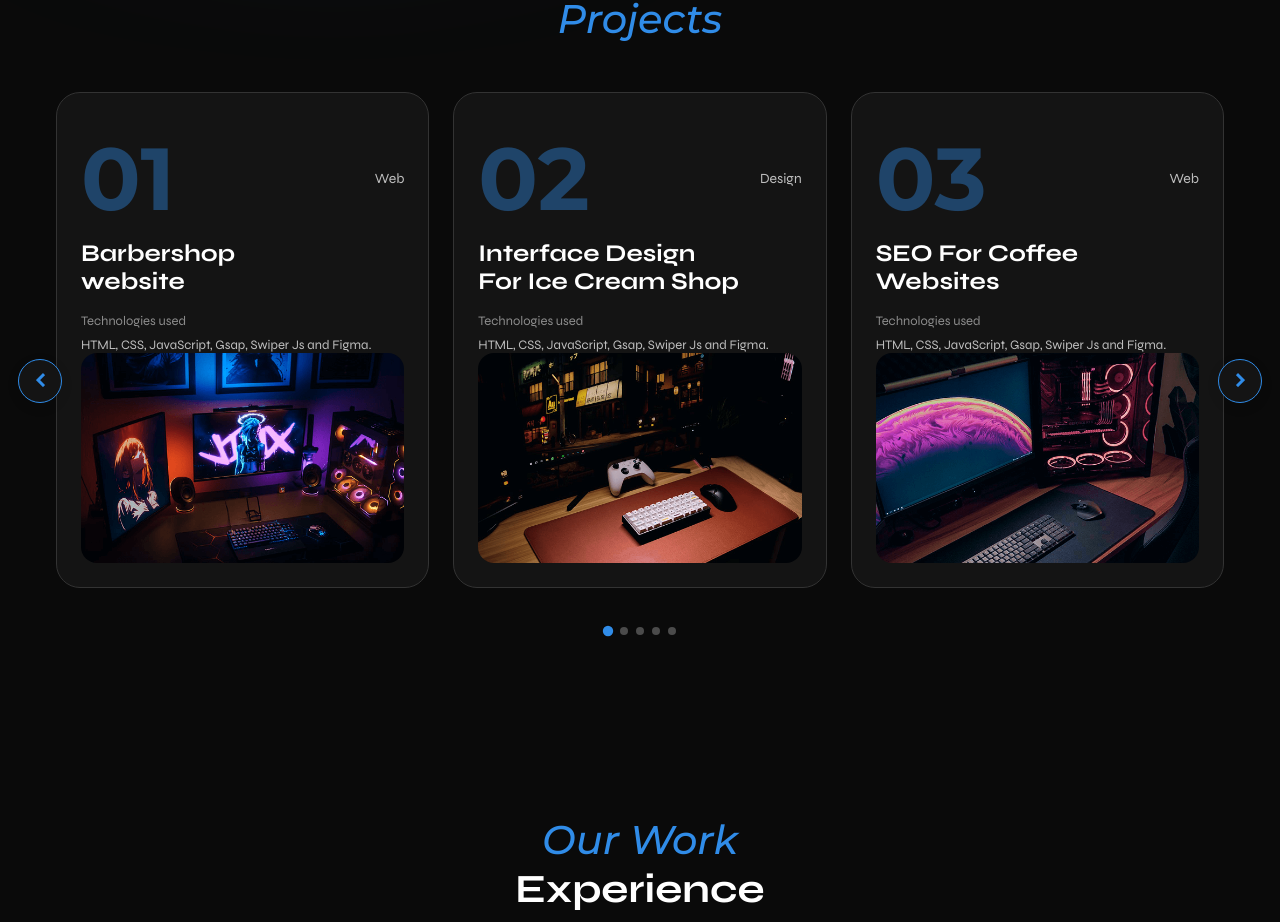
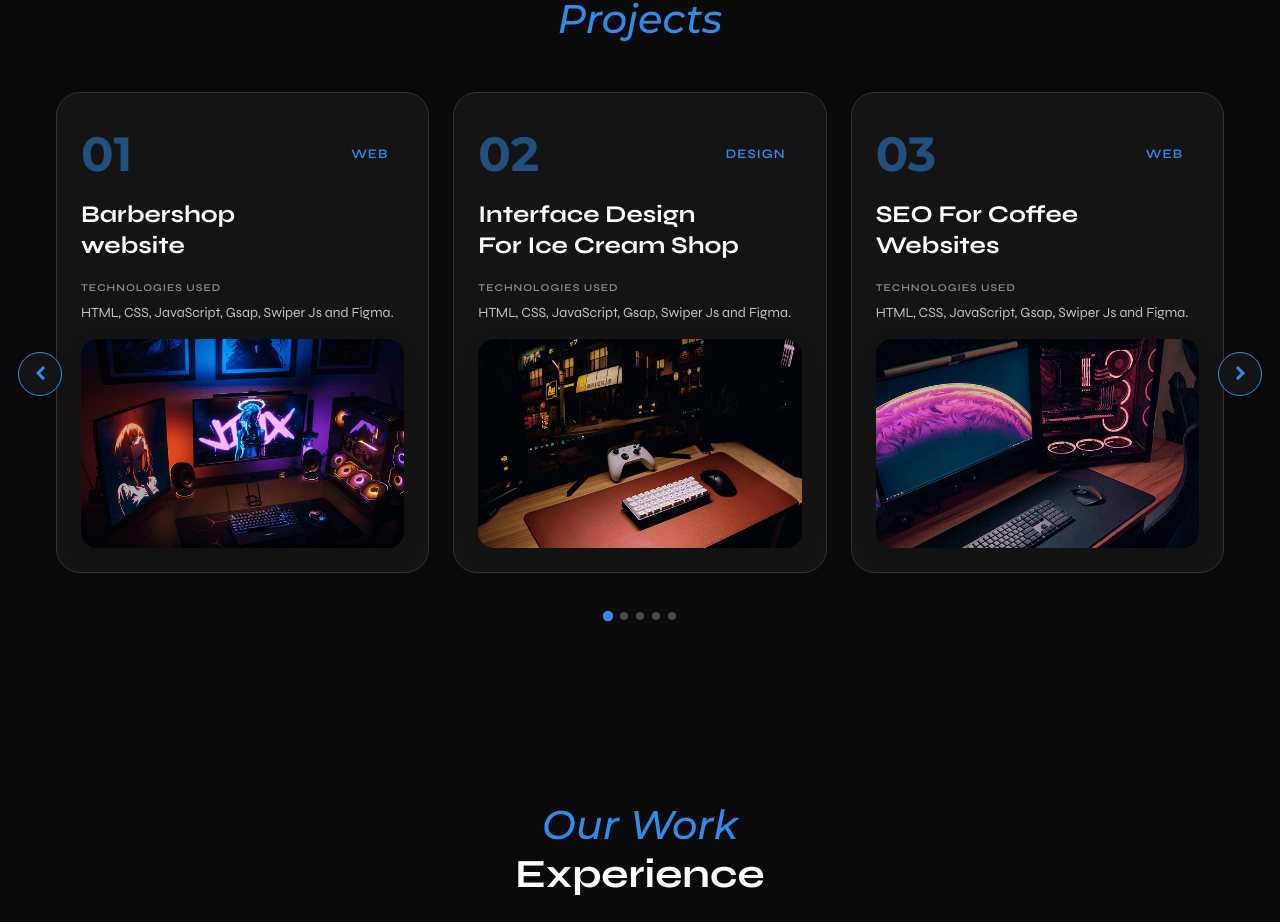
Before and after one commit to binhphanbp/portfolio-digital-marketing, a Next.js app: page / in a window 1280 px wide. Shown: the part 1519-2441 px from the top of the page. Built offline with nearby package versions, Linux system fonts and the light colour scheme.

Commit message:
fix: project cards

```diff
--- a/app/globals.css
+++ b/app/globals.css
@@ -576,28 +576,37 @@ button {
 }
 
 .projects__number {
-  font-size: var(--biggest-font-size);
+  font-size: var(--bigger-font-size);
   font-family: var(--second-font);
   font-weight: var(--font-bold);
   color: var(--first-color);
-  opacity: 0.4;
+  opacity: 0.5;
 }
 
 .projects__title {
-  font-size: var(--small-font-size);
-  color: var(--text-color);
-  font-weight: var(--font-regular);
+  font-size: var(--smaller-font-size);
+  color: var(--first-color);
+  font-weight: var(--font-semi-bold);
+  background-color: hsla(var(--first-color-rgb), 0.1);
+  padding: 0.35rem 1rem;
+  border-radius: 2rem;
+  text-transform: uppercase;
+  letter-spacing: 1px;
 }
 
 .projects__subtitle {
   font-size: var(--h2-font-size);
-  line-height: 1.2;
+  line-height: 1.3;
+  margin-top: 0.5rem;
+  margin-bottom: 0.75rem;
 }
 
 .projects__description {
-  font-size: var(--smaller-font-size);
+  font-size: 0.65rem;
   color: var(--text-color-light);
-  margin-top: 0.5rem;
+  text-transform: uppercase;
+  letter-spacing: 1px;
+  font-weight: var(--font-semi-bold);
 }
 
 /*=============== SWIPER NAVIGATION OVERRIDES ===============*/
@@ -672,13 +681,16 @@ button {
 }
 
 .projects__skills {
-  font-size: var(--smaller-font-size);
+  font-size: var(--small-font-size);
   color: var(--text-color);
+  line-height: 1.5;
 }
 
 .projects__img {
   width: 100%;
   border-radius: 1rem;
+  margin-top: 1rem;
+  box-shadow: 0 8px 24px hsla(0, 0%, 0%, 0.1);
   object-fit: cover;
 }
 
```
